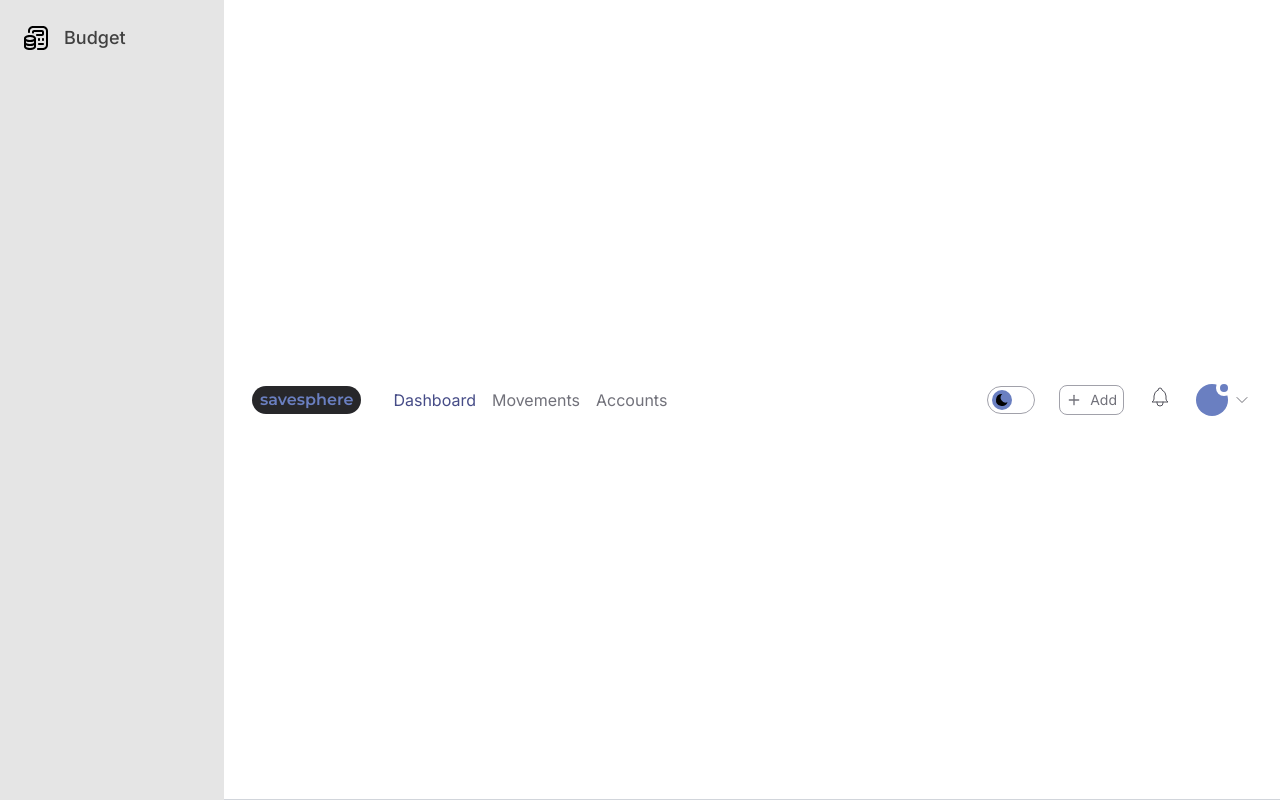
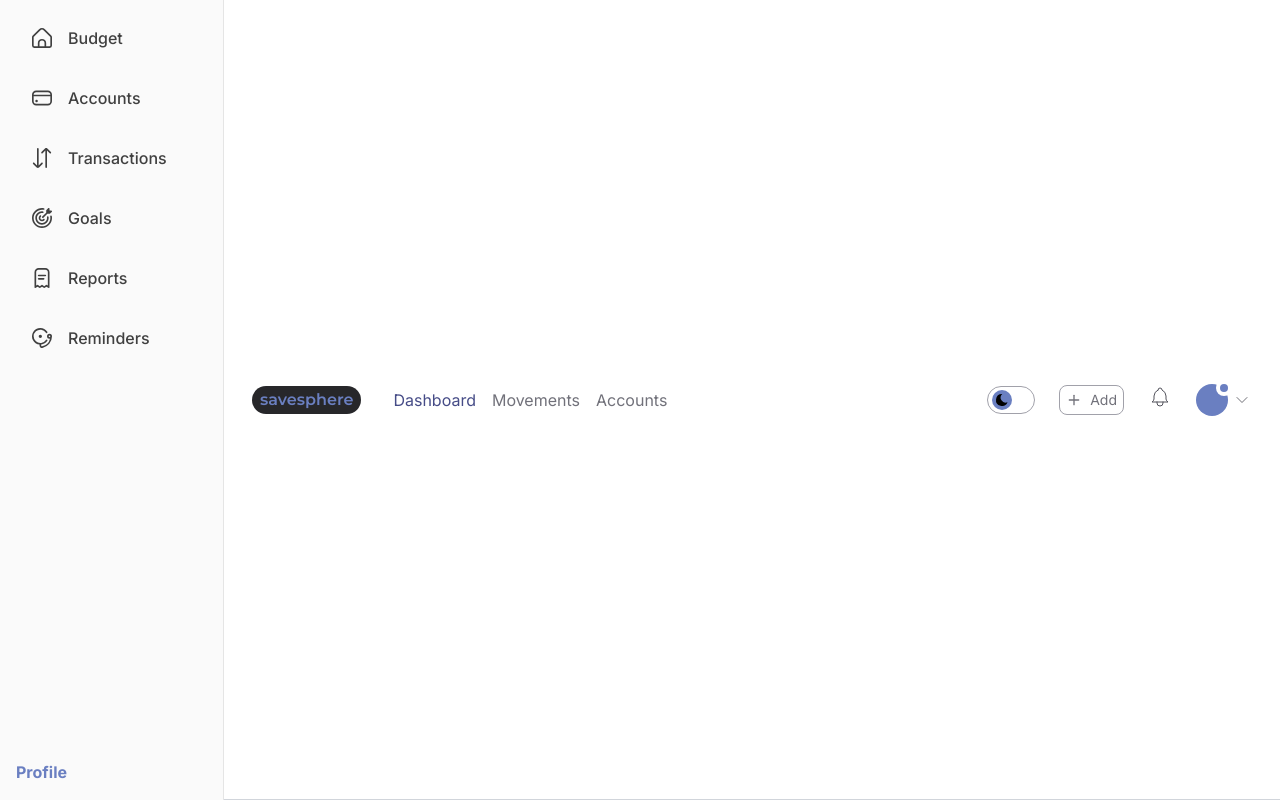
Before and after one commit to DanielPenalozaB/savesphere, a Next.js app: page / in a window 1280 px wide. Shown: the top 802 px of the page. Built offline with nearby package versions, Linux system fonts and the light colour scheme.

Commit message:
Adding sidebar structure

```diff
--- a/src/app/layout.tsx
+++ b/src/app/layout.tsx
@@ -3,7 +3,14 @@ import { Inter, Montserrat } from 'next/font/google';
 import './globals.css';
 import Providers from './providers';
 import Link from 'next/link';
-import { BudgetIcon } from '@/assets/svg';
+import {
+    BellSchoolIcon,
+    CardIcon,
+    HomeIcon,
+    ReceiptIcon,
+    SortIcon,
+    TargetIcon,
+} from '@/assets/svg';
 
 const inter = Inter({ subsets: ['latin'] });
 
@@ -24,23 +31,82 @@ export default function RootLayout({
 }>) {
     return (
         <html lang="en" suppressHydrationWarning={true}>
-            <body className={`${inter.className} ${monserrat.variable} grid bg-white dark:bg-zinc-900 duration-500`}>
+            <body
+                className={`${inter.className} ${monserrat.variable} grid bg-white dark:bg-zinc-900 duration-500`}
+            >
                 <Providers>
-                    <div className='flex h-screen w-[224px] flex-col justify-between border-r border-neutral-200 bg-neutral-200'>
+                    <div className="flex h-screen w-[224px] flex-col justify-between border-r border-neutral-200 bg-neutral-50">
                         <ul className="flex flex-col gap-4 p-4">
                             <li>
-                                <Link href={'/'} className='flex items-center gap-4 rounded-lg p-2 hover:bg-neutral-300'>
-                                    <BudgetIcon className="h-6 w-6" />
-                                    <span className='text-lg font-medium text-neutral-700'>Budget</span>
+                                <Link
+                                    href={'/'}
+                                    className="group flex items-center gap-4 rounded-lg px-4 py-2.5 hover:bg-savesphere-100"
+                                >
+                                    <HomeIcon className="h-5 w-5 fill-neutral-700 group-hover:fill-savesphere-600" />
+                                    <span className="font-medium text-neutral-700 group-hover:text-savesphere-600">
+                                        Budget
+                                    </span>
                                 </Link>
                             </li>
-                            <li></li>
-                            <li></li>
-                            <li></li>
-                            <li></li>
-                            <li></li>
-                            <li></li>
+                            <li>
+                                <Link
+                                    href={'/'}
+                                    className="group flex items-center gap-4 rounded-lg px-4 py-2.5 hover:bg-savesphere-100"
+                                >
+                                    <CardIcon className="h-5 w-5 fill-neutral-700 group-hover:fill-savesphere-600" />
+                                    <span className="font-medium text-neutral-700 group-hover:text-savesphere-600">
+                                        Accounts
+                                    </span>
+                                </Link>
+                            </li>
+                            <li>
+                                <Link
+                                    href={'/'}
+                                    className="group flex items-center gap-4 rounded-lg px-4 py-2.5 hover:bg-savesphere-100"
+                                >
+                                    <SortIcon className="h-5 w-5 fill-neutral-700 group-hover:fill-savesphere-600" />
+                                    <span className="font-medium text-neutral-700 group-hover:text-savesphere-600">
+                                        Transactions
+                                    </span>
+                                </Link>
+                            </li>
+                            <li>
+                                <Link
+                                    href={'/'}
+                                    className="group flex items-center gap-4 rounded-lg px-4 py-2.5 hover:bg-savesphere-100"
+                                >
+                                    <TargetIcon className="h-5 w-5 fill-neutral-700 group-hover:fill-savesphere-600" />
+                                    <span className="font-medium text-neutral-700 group-hover:text-savesphere-600">
+                                        Goals
+                                    </span>
+                                </Link>
+                            </li>
+                            <li>
+                                <Link
+                                    href={'/'}
+                                    className="group flex items-center gap-4 rounded-lg px-4 py-2.5 hover:bg-savesphere-100"
+                                >
+                                    <ReceiptIcon className="h-5 w-5 fill-neutral-700 group-hover:fill-savesphere-600" />
+                                    <span className="font-medium text-neutral-700 group-hover:text-savesphere-600">
+                                        Reports
+                                    </span>
+                                </Link>
+                            </li>
+                            <li>
+                                <Link
+                                    href={'/'}
+                                    className="group flex items-center gap-4 rounded-lg px-4 py-2.5 hover:bg-savesphere-100"
+                                >
+                                    <BellSchoolIcon className="h-5 w-5 fill-neutral-700 group-hover:fill-savesphere-600" />
+                                    <span className="font-medium text-neutral-700 group-hover:text-savesphere-600">
+                                        Reminders
+                                    </span>
+                                </Link>
+                            </li>
                         </ul>
+                        <div className='w-full p-4 font-bold text-savesphere'>
+                            Profile
+                        </div>
                     </div>
                     {children}
                 </Providers>
--- a/src/assets/svg/index.tsx
+++ b/src/assets/svg/index.tsx
@@ -154,7 +154,38 @@ export function DotsIcon({ ...props }) {
     );
 }
 
-export function BudgetIcon({ ...restProps }) {
+export function HomeIcon({ ...restProps }) {
+    return (
+        <svg
+            {...restProps}
+            xmlns="http://www.w3.org/2000/svg"
+            id="Outline"
+            viewBox="0 0 24 24"
+            width="512"
+            height="512"
+        >
+            <path d="M23.121,9.069,15.536,1.483a5.008,5.008,0,0,0-7.072,0L.879,9.069A2.978,2.978,0,0,0,0,11.19v9.817a3,3,0,0,0,3,3H21a3,3,0,0,0,3-3V11.19A2.978,2.978,0,0,0,23.121,9.069ZM15,22.007H9V18.073a3,3,0,0,1,6,0Zm7-1a1,1,0,0,1-1,1H17V18.073a5,5,0,0,0-10,0v3.934H3a1,1,0,0,1-1-1V11.19a1.008,1.008,0,0,1,.293-.707L9.878,2.9a3.008,3.008,0,0,1,4.244,0l7.585,7.586A1.008,1.008,0,0,1,22,11.19Z" />
+        </svg>
+    );
+}
+
+export function CardIcon({ ...restProps }) {
+    return (
+        <svg
+            {...restProps}
+            xmlns="http://www.w3.org/2000/svg"
+            id="Outline"
+            viewBox="0 0 24 24"
+            width="512"
+            height="512"
+        >
+            <circle cx="5.5" cy="15.5" r="1.5" />
+            <path d="M19,3H5A5.006,5.006,0,0,0,0,8v8a5.006,5.006,0,0,0,5,5H19a5.006,5.006,0,0,0,5-5V8A5.006,5.006,0,0,0,19,3ZM5,5H19a3,3,0,0,1,3,3H2A3,3,0,0,1,5,5ZM19,19H5a3,3,0,0,1-3-3V10H22v6A3,3,0,0,1,19,19Z" />
+        </svg>
+    );
+}
+
+export function SortIcon({ ...restProps }) {
     return (
         <svg
             {...restProps}
@@ -162,8 +193,59 @@ export function BudgetIcon({ ...restProps }) {
             id="Layer_1"
             data-name="Layer 1"
             viewBox="0 0 24 24"
+            width="512"
+            height="512"
         >
-            <path d="m6,9c-3.421,0-6,1.505-6,3.5v8c0,1.995,2.579,3.5,6,3.5s6-1.505,6-3.5v-8c0-1.995-2.579-3.5-6-3.5Zm4,7.5c0,.529-1.519,1.5-4,1.5s-4-.971-4-1.5v-1.348c1.046.533,2.435.848,4,.848s2.954-.315,4-.848v1.348Zm-4-5.5c2.481,0,4,.971,4,1.5s-1.519,1.5-4,1.5-4-.971-4-1.5,1.519-1.5,4-1.5Zm0,11c-2.481,0-4-.971-4-1.5v-1.348c1.046.533,2.435.848,4,.848s2.954-.315,4-.848v1.348c0,.529-1.519,1.5-4,1.5ZM24,5v14c0,2.757-2.243,5-5,5h-5c-.553,0-1-.448-1-1s.447-1,1-1h5c1.654,0,3-1.346,3-3V5c0-1.654-1.346-3-3-3h-10c-1.654,0-3,1.346-3,3v1c0,.552-.447,1-1,1s-1-.448-1-1v-1C4,2.243,6.243,0,9,0h10c2.757,0,5,2.243,5,5Zm-11,5c-.553,0-1-.448-1-1s.447-1,1-1h5v-2h-8v.5c0,.552-.447,1-1,1s-1-.448-1-1v-.5c0-1.103.897-2,2-2h8c1.103,0,2,.897,2,2v2c0,1.103-.897,2-2,2h-5Zm1,8c0-.552.447-1,1-1h4c.553,0,1,.448,1,1s-.447,1-1,1h-4c-.553,0-1-.448-1-1Zm0-4v-1c0-.552.447-1,1-1s1,.448,1,1v1c0,.552-.447,1-1,1s-1-.448-1-1Zm6,0c0,.552-.447,1-1,1s-1-.448-1-1v-1c0-.552.447-1,1-1s1,.448,1,1v1Z" />
+            <path d="M11.293,17.707l-3.293,3.293V1c0-.553-.447-1-1-1s-1,.447-1,1V21l-3.293-3.293c-.391-.391-1.023-.391-1.414,0s-.391,1.023,0,1.414l4.293,4.293c.39,.39,.902,.585,1.414,.585s1.024-.195,1.414-.585l4.293-4.293c.391-.391,.391-1.023,0-1.414s-1.023-.391-1.414,0ZM22.707,6.293c.391-.391,.391-1.023,0-1.414L18.414,.586C18.024,.196,17.512,0,17,0s-1.024,.195-1.414,.585l-4.293,4.293c-.391,.391-.391,1.023,0,1.414s1.023,.391,1.414,0l3.293-3.293V23c0,.553,.447,1,1,1s1-.447,1-1V3l3.293,3.293c.391,.391,1.023,.391,1.414,0Z" />
         </svg>
     );
 }
+
+export function TargetIcon({ ...restProps }) {
+    return (
+        <svg
+            {...restProps}
+            xmlns="http://www.w3.org/2000/svg"
+            id="Layer_1"
+            data-name="Layer 1"
+            viewBox="0 0 24 24"
+            width="512"
+            height="512"
+        >
+            <path d="M24,12c0,6.62-5.38,12-12,12S0,18.62,0,12,5.38,0,12,0c.73,0,1.47,.07,2.18,.2,.54,.1,.9,.62,.8,1.16-.1,.54-.62,.9-1.16,.8-.59-.11-1.21-.16-1.82-.16C6.49,2,2,6.49,2,12s4.49,10,10,10,10-4.49,10-10c0-.61-.06-1.22-.16-1.82-.1-.54,.26-1.06,.8-1.16,.55-.1,1.06,.26,1.16,.8,.13,.71,.2,1.45,.2,2.18ZM12.86,6.06c.55,.08,1.05-.3,1.13-.85s-.3-1.05-.85-1.13c-.38-.05-.76-.08-1.14-.08-4.41,0-8,3.59-8,8s3.59,8,8,8,8-3.59,8-8c0-.38-.03-.76-.08-1.14-.08-.55-.58-.93-1.13-.85-.55,.08-.93,.58-.85,1.13,.04,.28,.06,.57,.06,.86,0,3.31-2.69,6-6,6s-6-2.69-6-6,2.69-6,6-6c.29,0,.58,.02,.86,.06Zm-2.19,4.45c.41-.37,.45-1,.08-1.41-.37-.41-1-.45-1.41-.08-.85,.76-1.33,1.85-1.33,2.98,0,2.21,1.79,4,4,4,1.14,0,2.22-.49,2.98-1.33,.37-.41,.33-1.04-.08-1.41-.41-.37-1.04-.33-1.41,.08-.38,.42-.92,.67-1.49,.67-1.1,0-2-.9-2-2,0-.57,.24-1.11,.67-1.49Zm1.63-.22c-.39,.39-.39,1.02,0,1.41,.2,.2,.45,.29,.71,.29s.51-.1,.71-.29l4.71-4.71h2.59c.27,0,.52-.11,.71-.29l2-2c.29-.29,.37-.72,.22-1.09-.15-.37-.52-.62-.92-.62h-2V1c0-.4-.24-.77-.62-.92-.38-.16-.8-.07-1.09,.22l-2,2c-.19,.19-.29,.44-.29,.71v2.59l-4.71,4.71Z" />
+        </svg>
+    );
+}
+
+export function ReceiptIcon({ ...restProps }) {
+    return (
+        <svg
+            {...restProps}
+            xmlns="http://www.w3.org/2000/svg"
+            id="Outline"
+            viewBox="0 0 24 24"
+            width="512"
+            height="512"
+        >
+            <path d="M16,0H8A5.006,5.006,0,0,0,3,5V23a1,1,0,0,0,1.564.825L6.67,22.386l2.106,1.439a1,1,0,0,0,1.13,0l2.1-1.439,2.1,1.439a1,1,0,0,0,1.131,0l2.1-1.438,2.1,1.437A1,1,0,0,0,21,23V5A5.006,5.006,0,0,0,16,0Zm3,21.1-1.1-.752a1,1,0,0,0-1.132,0l-2.1,1.439-2.1-1.439a1,1,0,0,0-1.131,0l-2.1,1.439-2.1-1.439a1,1,0,0,0-1.129,0L5,21.1V5A3,3,0,0,1,8,2h8a3,3,0,0,1,3,3Z" />
+            <rect x="7" y="8" width="10" height="2" rx="1" />
+            <rect x="7" y="12" width="8" height="2" rx="1" />
+        </svg>
+    );
+}
+
+export function BellSchoolIcon({ ...restProps }) {
+    return (
+        <svg
+            {...restProps}
+            xmlns="http://www.w3.org/2000/svg"
+            id="Layer_1"
+            height="512"
+            viewBox="0 0 24 24"
+            width="512"
+            data-name="Layer 1"
+        >
+            <path d="m10 8a2 2 0 1 1 -2 2 2 2 0 0 1 2-2zm14 2a14.27 14.27 0 0 1 -11.484 13.952 2.95 2.95 0 0 1 -2.431-.646 3.013 3.013 0 0 1 -1.085-2.316v-1.041a10 10 0 1 1 9.382-15.394 1 1 0 1 1 -1.682 1.091 8 8 0 1 0 0 8.708 1 1 0 1 1 1.677 1.091 9.959 9.959 0 0 1 -7.377 4.492v1.053a1.016 1.016 0 0 0 .367.781.948.948 0 0 0 .791.213 12.192 12.192 0 0 0 9.47-9.053 2.955 2.955 0 0 1 -.628.069 3 3 0 1 1 3-3zm-2 0a1 1 0 1 0 -1 1 1 1 0 0 0 1-1z" />
+        </svg>
+    );
+}
```
